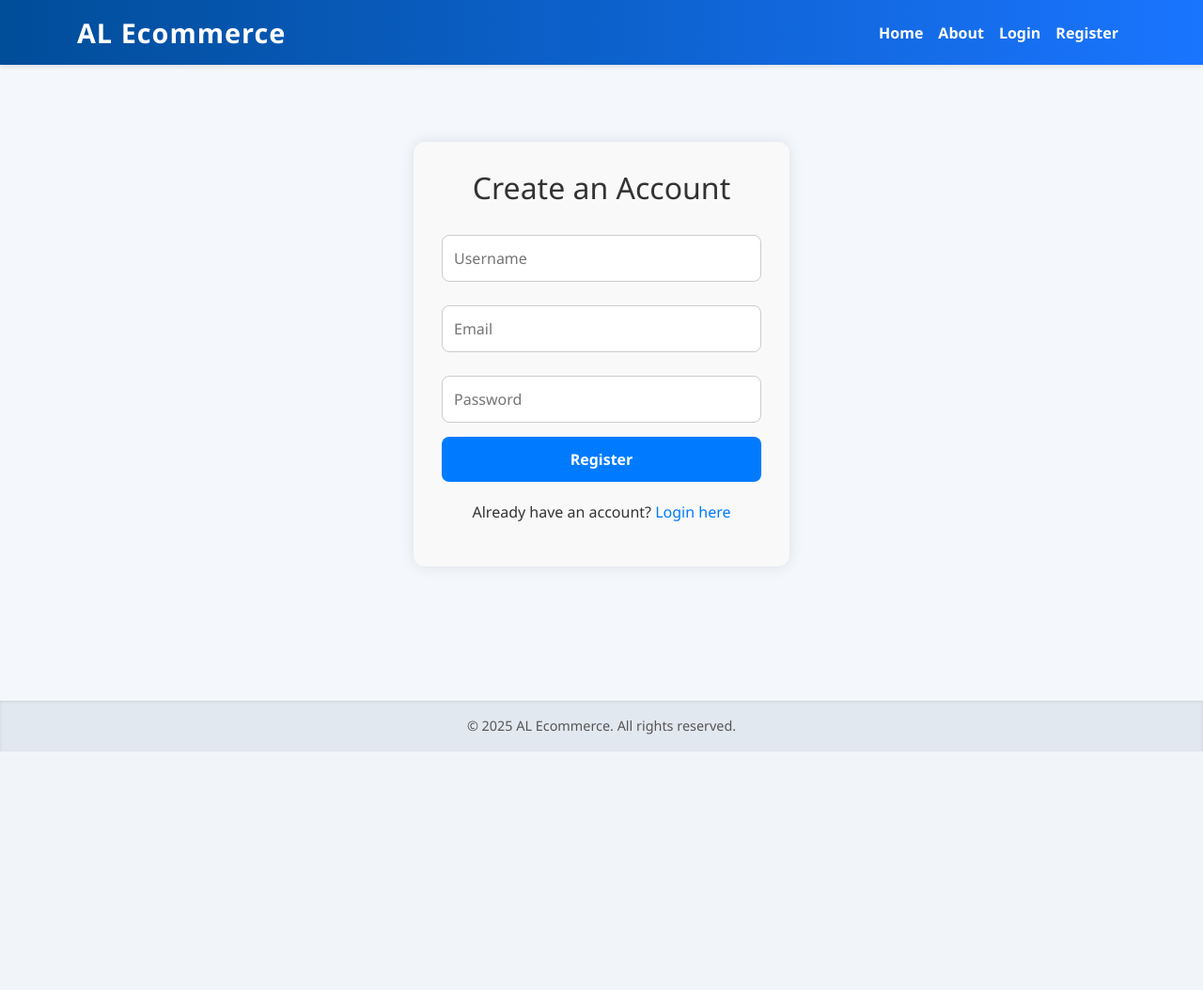
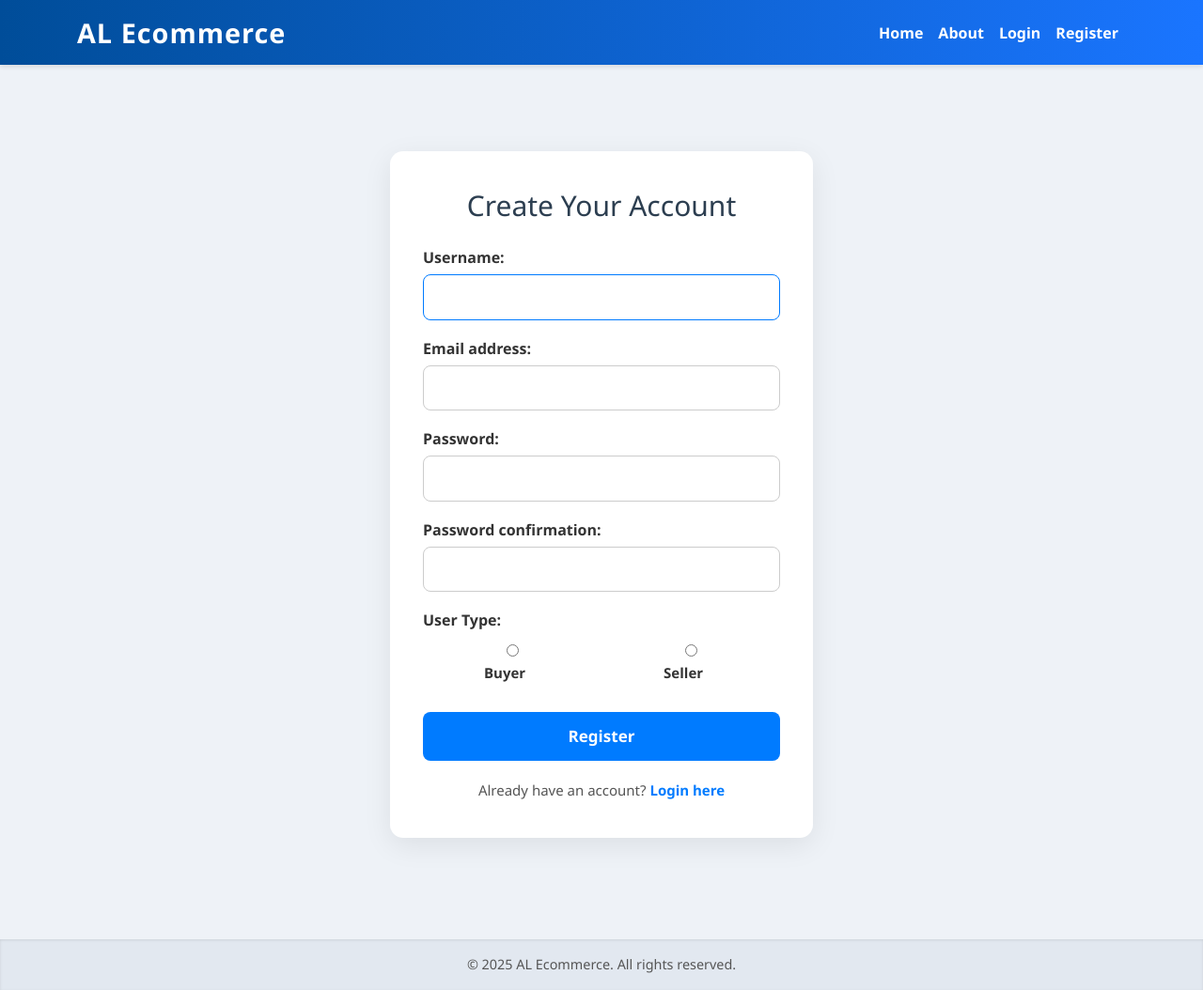
Before and after one commit to Imtiazalamin/e_commerce_app, a Django app: page /register/ in a window 1280 px wide. Shown: the whole page at 94% size. Before the commit the page ends 800 px from the top, so only its background shows below. Run offline with Django 5.2, Linux system fonts and the light colour scheme.

Commit message:
ecommerceapp project

```diff
--- a/ecommerce/settings.py
+++ b/ecommerce/settings.py
@@ -122,7 +122,8 @@
 # jodi user login na kore tahole take login ai rakho
 LOGIN_URL = 'account/login/'
 # jodi kore tahole take akti page a pathao
-LOGIN_RIDIREACT_URL = '/'
+LOGIN_REDIREACT_URL = '/'
+AUTH_USER_MODEL = 'ecommerceapp.User'
 
 
 
--- a/ecommerceapp/forms.py
+++ b/ecommerceapp/forms.py
@@ -1,22 +1,27 @@
 from django import forms
-from django.contrib.auth.models import User
-from .models import Product
-from .models import Product
+from django.contrib.auth.forms import UserCreationForm
+from .models import Product, User  # Custom user import
 
-class UserRegisterForm(forms.ModelForm):
-    password = forms.CharField(widget=forms.PasswordInput)
-
-    class Meta:
-        model = User
-        fields = ['username', 'email', 'password']
-# user ke agulo add korar form deoa hoiteche
 class ProductForm(forms.ModelForm):
     class Meta:
         model = Product
         fields = ['category', 'name', 'description', 'price', 'image', 'available']
         widgets = {
-            'title': forms.TextInput(attrs={'class': 'form-control'}),
+            'name': forms.TextInput(attrs={'class': 'form-control'}),
             'description': forms.Textarea(attrs={'class': 'form-control', 'rows': 4}),
+            'price': forms.NumberInput(attrs={'class': 'form-control'}),
             'image': forms.ClearableFileInput(attrs={'class': 'form-control'}),
             'category': forms.Select(attrs={'class': 'form-control'}),
+            'available': forms.CheckboxInput(attrs={'class': 'form-check-input'}),
         }
+
+class UserRegisterForm(UserCreationForm):
+    user_type_choices = (
+        ('buyer', 'Buyer'),
+        ('seller', 'Seller'),
+    )
+    user_type = forms.ChoiceField(choices=user_type_choices, widget=forms.RadioSelect)
+
+    class Meta:
+        model = User
+        fields = ['username', 'email', 'user_type', 'password1', 'password2']
--- a/ecommerceapp/templates/ecommerceapp/base.html
+++ b/ecommerceapp/templates/ecommerceapp/base.html
@@ -103,12 +103,13 @@
 <body>
 
   <!-- Navbar -->
-  <nav class="navbar navbar-expand-lg sticky-top">
+ <!-- Navbar -->
+<nav class="navbar navbar-expand-lg sticky-top navbar-dark" style="background: linear-gradient(90deg, #004d99 0%, #1a75ff 100%);">
   <div class="container">
     <a class="navbar-brand" href="{% url 'home' %}">AL Ecommerce</a>
     <button class="navbar-toggler" type="button" data-bs-toggle="collapse" data-bs-target="#navbarContent"
       aria-controls="navbarContent" aria-expanded="false" aria-label="Toggle navigation">
-        <span class="navbar-toggler-icon" style="filter: invert(1);"></span>
+      <span class="navbar-toggler-icon"></span>
     </button>
 
     <div class="collapse navbar-collapse" id="navbarContent">
@@ -122,14 +123,18 @@
 
         {% if user.is_authenticated %}
           <li class="nav-item dropdown">
-            <a class="nav-link dropdown-toggle profile-link" href="#" role="button" data-bs-toggle="dropdown"
-              aria-expanded="false">
+            <a class="nav-link dropdown-toggle" href="#" id="profileDropdown" role="button" data-bs-toggle="dropdown" aria-expanded="false">
               <i class="bi bi-person-circle"></i> {{ user.username }}
             </a>
-            <ul class="dropdown-menu dropdown-menu-end">
+            <ul class="dropdown-menu dropdown-menu-end" aria-labelledby="profileDropdown">
+              {% if user.user_type == 'seller' %}
                 <li><a class="dropdown-item" href="{% url 'my_products' %}">My Products</a></li>
                 <li><a class="dropdown-item" href="{% url 'add_product' %}">Add Product</a></li>
                 <li><hr class="dropdown-divider"></li>
+              {% elif user.user_type == 'buyer' %}
+                <li><a class="dropdown-item" href="{% url 'profile' %}">My Orders</a></li>
+                <li><hr class="dropdown-divider"></li>
+              {% endif %}
               <li><a class="dropdown-item text-danger" href="{% url 'logout_view' %}">Logout</a></li>
             </ul>
           </li>
@@ -145,6 +150,10 @@
     </div>
   </div>
 </nav>
+
+<!-- Bootstrap JS (make sure this is at the end of body) -->
+<script src="https://cdn.jsdelivr.net/npm/bootstrap@5.3.0/dist/js/bootstrap.bundle.min.js"></script>
+
 
   <!-- Main Content -->
   <main>
--- a/ecommerceapp/templates/ecommerceapp/register.html
+++ b/ecommerceapp/templates/ecommerceapp/register.html
@@ -4,73 +4,123 @@
 
 {% block content %}
 <style>
-  .register-container {
-    max-width: 400px;
-    margin: 50px auto;
-    padding: 30px;
-    background-color: #f9f9f9;
-    border-radius: 12px;
-    box-shadow: 0 0 15px rgba(0,0,0,0.1);
+  body {
+    background: #eef2f7;
     font-family: 'Segoe UI', Tahoma, Geneva, Verdana, sans-serif;
   }
 
-  .register-container h2 {
+  .register-wrapper {
+    display: flex;
+    justify-content: center;
+    align-items: center;
+    padding: 60px 20px;
+  }
+
+  .register-card {
+    background-color: #fff;
+    padding: 40px 35px;
+    border-radius: 14px;
+    box-shadow: 0 8px 30px rgba(0, 0, 0, 0.08);
+    max-width: 450px;
+    width: 100%;
+  }
+
+  .register-card h2 {
     text-align: center;
-    margin-bottom: 20px;
+    margin-bottom: 25px;
+    font-size: 30px;
+    color: #2c3e50;
+  }
+
+  .form-group {
+    margin-bottom: 18px;
+  }
+
+  .form-group label {
+    display: block;
+    margin-bottom: 6px;
+    font-weight: 600;
     color: #333;
   }
 
-  .register-container input[type="text"],
-  .register-container input[type="email"],
-  .register-container input[type="password"] {
+  .form-group input,
+  .form-group select {
     width: 100%;
-    padding: 12px;
-    margin: 10px 0 15px;
-    border: 1px solid #ccc;
+    padding: 12px 14px;
+    border: 1.5px solid #ccc;
     border-radius: 8px;
-    box-sizing: border-box;
+    font-size: 15px;
+    transition: border-color 0.3s ease;
   }
 
-  .register-container button {
+  .form-group input:focus,
+  .form-group select:focus {
+    border-color: #007bff;
+    outline: none;
+  }
+
+  .radio-group {
+    display: flex;
+    justify-content: space-around;
+    margin-top: 10px;
+    margin-bottom: 20px;
+  }
+
+  .radio-option {
+    display: flex;
+    align-items: center;
+    gap: 6px;
+    font-size: 15px;
+    font-weight: 500;
+    color: #333;
+  }
+
+  .error-message {
+    color: #d9534f;
+    text-align: center;
+    font-size: 14px;
+    margin-bottom: 15px;
+  }
+
+  .register-btn {
     width: 100%;
-    padding: 12px;
+    padding: 13px;
+    font-size: 17px;
+    font-weight: 600;
+    color: #fff;
     background-color: #007bff;
-    color: white;
     border: none;
     border-radius: 8px;
     cursor: pointer;
-    font-weight: bold;
-    transition: background-color 0.3s ease;
+    transition: background-color 0.3s;
+    margin-top: 5px;
   }
 
-  .register-container button:hover {
+  .register-btn:hover {
     background-color: #0056b3;
   }
 
-  .register-container p {
+  .form-footer {
     text-align: center;
     margin-top: 20px;
+    font-size: 15px;
+    color: #555;
   }
 
-  .register-container a {
+  .form-footer a {
     color: #007bff;
     text-decoration: none;
+    font-weight: 600;
   }
 
-  .register-container a:hover {
+  .form-footer a:hover {
     text-decoration: underline;
-  }
-
-  .error-message {
-    color: red;
-    font-size: 14px;
-    text-align: center;
-    margin-bottom: 10px;
   }
 </style>
 
-<div class="register-container">
-  <h2>Create an Account</h2>
+<div class="register-wrapper">
+  <div class="register-card">
+    <h2>Create Your Account</h2>
 
     <form method="POST">
       {% csrf_token %}
@@ -79,13 +129,42 @@
         <div class="error-message">{{ error }}</div>
       {% endif %}
 
-    <input type="text" name="username" placeholder="Username" required>
-    <input type="email" name="email" placeholder="Email" required>
-    <input type="password" name="password" placeholder="Password" required>
+      {% for field in form %}
+        {% if field.name != 'user_type' %}
+          <div class="form-group">
+            {{ field.label_tag }}
+            {{ field }}
+            {% if field.errors %}
+              <small class="error-message">{{ field.errors|striptags }}</small>
+            {% endif %}
+          </div>
+        {% endif %}
+      {% endfor %}
 
-    <button type="submit">Register</button>
+      <!-- Custom styled radio buttons for user_type -->
+      <div class="form-group">
+        <label>User Type:</label>
+        <div class="radio-group">
+          <label class="radio-option">
+            <input type="radio" name="user_type" value="buyer" {% if form.user_type.value == 'buyer' %}checked{% endif %}>
+            Buyer
+          </label>
+          <label class="radio-option">
+            <input type="radio" name="user_type" value="seller" {% if form.user_type.value == 'seller' %}checked{% endif %}>
+            Seller
+          </label>
+        </div>
+        {% if form.user_type.errors %}
+          <small class="error-message">{{ form.user_type.errors|striptags }}</small>
+        {% endif %}
+      </div>
+
+      <button type="submit" class="register-btn">Register</button>
     </form>
 
-  <p>Already have an account? <a href="{% url 'login' %}">Login here</a></p>
+    <div class="form-footer">
+      Already have an account? <a href="{% url 'login' %}">Login here</a>
+    </div>
+  </div>
 </div>
 {% endblock %}
--- a/ecommerceapp/urls.py
+++ b/ecommerceapp/urls.py
@@ -5,11 +5,13 @@
 from . import views
 from .views import profile_redirect
 
+
 urlpatterns = [
 
     path('about/', views.about_view, name='about'),
 
     # Authentication
+
     path('register/', views.register_view, name='register'),
     path('account/login/', auth_views.LoginView.as_view(template_name='registration/login.html'), name="login"),
     path('logout/', views.logout_view, name='logout_view'),
@@ -30,6 +32,7 @@
     path('my-products/', views.my_products, name='my_products'),
     path('account/login/', auth_views.LoginView.as_view(template_name='registration/login.html'), name='login'),
     path('', views.product_list, name='home'),
+    path('delete/<int:pk>/', views.delete_product, name='delete_product'),
 ]
 
 # Serve media files during development
--- a/ecommerceapp/views.py
+++ b/ecommerceapp/views.py
@@ -1,9 +1,13 @@
+import os
 from django.shortcuts import render, redirect, get_object_or_404
 from django.contrib.auth import authenticate, login, logout
 from django.contrib.auth.decorators import login_required
 from .models import Product, Category, Order
 from .forms import UserRegisterForm, ProductForm
 from django.contrib.auth.models import User
+from django.contrib.auth import authenticate, login
+from django.contrib.auth.models import User
+from django.http import HttpResponseForbidden
 
 
 # Home page - product list with optional category filter
@@ -22,30 +26,40 @@
     })
 
 # Register view
-def register_view(request):
-    # user jodi form submit kore mane email username password post kore
-    if request.method == 'POST':
-        # user theke data nibo jemon email username password
-        username = request.POST['username']
-        email = request.POST['email']
-        password = request.POST['password']
-        # chack korbo ai user age register korche ki na
-        if User.objects.filter(username=username). exists():
-            # jodi thake user register ag theke thahole abar register page dekhabo
-            # r akta error dibo
-            return render(request, 'ecommerceapp/register.html', {'error': 'already an account present'})
-         # jodi user notun hoi tahole create kora hobe
-        user = User.objects.create_user(username=username, email=email, password=password)
-        # user er data save korbo data base a
-        user.save()
-            # jodi shofol hoi register tahole pathabo login page a
-        return redirect('login')
-    return render(request, 'ecommerceapp/register.html')
+# def register_view(request):
+#     # user jodi form submit kore mane email username password post kore
+#     if request.method == 'POST':
+#         # user theke data nibo jemon email username password
+#         username = request.POST['username']
+#         email = request.POST['email']
+#         password = request.POST['password']
+#         # chack korbo ai user age register korche ki na
+#         if User.objects.filter(username=username). exists():
+#             # jodi thake user register ag theke thahole abar register page dekhabo
+#             # r akta error dibo
+#             return render(request, 'ecommerceapp/register.html', {'error': 'already an account present'})
+#          # jodi user notun hoi tahole create kora hobe
+#         user = User.objects.create_user(username=username, email=email, password=password)
+#         # user er data save korbo data base a
+#         user.save()
+#             # jodi shofol hoi register tahole pathabo login page a
+#         return redirect('login')
+#     return render(request, 'ecommerceapp/register.html')
 
 
-from django.shortcuts import render, redirect
-from django.contrib.auth import authenticate, login
-from django.contrib.auth.models import User
+def register_view(request):
+    if request.method == "POST": # user submit korbe
+        form = UserRegisterForm(request.POST) # data niya form banano hoiteche
+        if form.is_valid(): # user er totto jodi thik hoi tahole
+            user = form.save(commit=False) # user object banano hoiteche kintu save kortese na
+            user.user_type = form.cleaned_data['user_type'] # user set kora hoiteche buyer naki seller
+            user.save() # abar buyer naki seller  save kora holo
+            return redirect('login') # login page a pathano hocche
+    else:
+        form = UserRegisterForm() # faka form kora hoiteche
+    return render(request, 'ecommerceapp/register.html', {'form': form}) # register.htm a pathano hoiteche
+
+
 
 # Login view
 def login_view(request):
@@ -76,7 +90,7 @@
 # Logout
 def logout_view(request):
     logout(request)
-    return redirect('login_view')
+    return redirect('login')
 
 # Product detail
 @login_required
@@ -87,6 +101,9 @@
 # Add product (seller only)
 @login_required
 def add_product(request):
+    if request.user.user_type != 'seller':
+        return HttpResponseForbidden("Only sellers can add products.")
+
     if request.method == 'POST':
         form = ProductForm(request.POST, request.FILES)
         if form.is_valid():
@@ -97,6 +114,7 @@
     else:
         form = ProductForm()
     return render(request, 'ecommerceapp/add_product.html', {'form': form})
+
 
 # Edit product (seller only)
 @login_required
@@ -128,21 +146,21 @@
 from .forms import ProductForm
 from django.contrib.auth.decorators import login_required
 
-@login_required
-def add_product(request):
-    if request.method == 'POST':
-        form = ProductForm(request.POST, request.FILES)  # ছবির জন্য request.FILES দরকার
-        if form.is_valid():
-            product = form.save(commit=False)
-            product.seller = request.user
-            product.save()
-            return redirect('home')
-    else:
-        form = ProductForm()
-    return render(request, 'ecommerceapp/add_product.html', {'form': form})
-@login_required
-def home(request):
-    return render(request, 'ecommerceapp/home.html')
+# @login_required
+# def add_product(request):
+#     if request.method == 'POST':
+#         form = ProductForm(request.POST, request.FILES)  # ছবির জন্য request.FILES দরকার
+#         if form.is_valid():
+#             product = form.save(commit=False)
+#             product.seller = request.user
+#             product.save()
+#             return redirect('home')
+#     else:
+#         form = ProductForm()
+#     return render(request, 'ecommerceapp/add_product.html', {'form': form})
+# @login_required
+# def home(request):
+#     return render(request, 'ecommerceapp/home.html')
 
 @login_required
 def about_view(request):
@@ -152,13 +170,14 @@
 # user er product tar icon e ana hocche
 @login_required
 def profile_view(request):
-    # শুধু সেই ইউজারের প্রোডাক্টগুলো নিয়ে আসব
-    user_products = Product.objects.filter(user=request.user)
+    if request.user.user_type == 'seller':
+        user_products = Product.objects.filter(seller=request.user)
+        return render(request, 'ecommerceapp/profile.html', {'products': user_products})
+    else:
+        # buyer হলে order list দেখাতে পারো, অথবা আলাদা template
+        orders = Order.objects.filter(buyer=request.user)
+        return render(request, 'ecommerceapp/buyer_profile.html', {'orders': orders})
 
-    context = {
-        'products': user_products,
-    }
-    return render(request, 'ecommerceapp/profile.html', context)
 
 
 
@@ -170,5 +189,26 @@
 
 @login_required
 def home_view(request):
-    products = Pdroduct.objects.all().order_by('-created_at')
+    products = Product.objects.all().order_by('-created_at')
     return render(request, 'ecommerceapp/index.html', {'products': products})
+@login_required
+def delete_product(request, pk):
+    product = get_object_or_404(Product, pk=pk)
+
+    if request.user.user_type != 'seller':
+        return render(request, 'ecommerceapp/unauthorized.html', {'error': 'Only sellers can delete products'})
+
+    if product.seller != request.user:
+        return render(request, 'ecommerceapp/unauthorized.html', {'error': 'You can only delete your own product'})
+
+    if request.method == 'POST':
+        # ✅ ফাইল ডিলিট করার অংশ
+        if product.image and hasattr(product.image, 'path'):
+            image_path = product.image.path
+            if os.path.exists(image_path):
+                os.remove(image_path)
+
+        product.delete()
+        return redirect('home')
+
+    return render(request, 'ecommerceapp/confirm_delete.html', {'product': product})
```
Also changed, not shown: ecommerceapp/models.py (+24 -3 lines), ecommerceapp/templates/ecommerceapp/buyer_profile.html (added, +28 -0 lines), ecommerceapp/templates/ecommerceapp/confirm_delete.html (added, +31 -0 lines), ecommerceapp/templates/ecommerceapp/product_detail.html (added, +48 -0 lines), ecommerceapp/templates/ecommerceapp/profile.html (+26 -11 lines), ecommerceapp/templates/ecommerceapp/unauthorized.html (added, +10 -0 lines), db.sqlite3, ecommerceapp/migrations/0001_initial.py, ecommerceapp/migrations/0002_remove_category_description_alter_category_name_and_more.py (deleted), 1 other file. Lines whose indentation alone changed are shown as unchanged.
